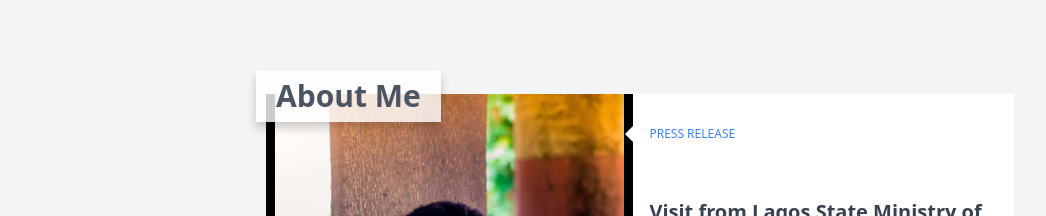
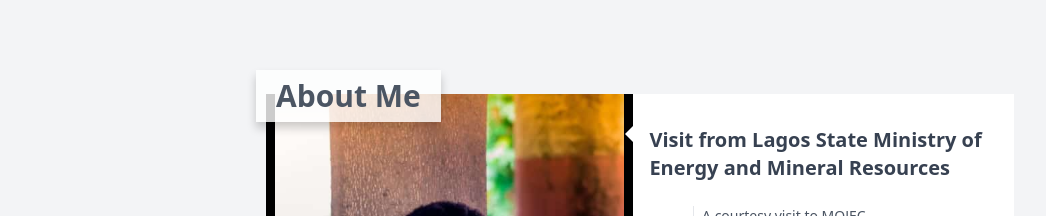
Before and after one commit to samfajobi/MyWebsite, a React (Create React App) app: page / in a window 1280 px wide. Shown: the part 802-1018 px from the top of the page, without its empty margins (0-1046 px from the left). Built offline with nearby package versions, Linux system fonts and the light colour scheme.

Commit message:
Added Image

```diff
--- a/src/components/About.js
+++ b/src/components/About.js
@@ -188,9 +188,9 @@ const NewsSlider = (props) => {
                         />
                       </div>
                       <div className='bg-white w-full lg:w-10/12 arrow px-4 py-8'>
-                        <p className='uppercase text-xs text-blue-500 mb-14'>
-                          press release
-                        </p>
+                        {/* <p className='uppercase text-xs text-blue-500 mb-14'>
+                          press releaseytyty
+                        </p> */}
                         <motion.header className='relative flex flex-col'>
                           <h1 className='text-gray-700 text-xl font-bold mb-6'>
                           {data[newsIndex].headerText}
--- a/src/data/About.js
+++ b/src/data/About.js
@@ -1,5 +1,5 @@
 import DSC_8984 from '../assets/images/aboutSlider/MyImage2.jpg';
-import DSC_9106 from '../assets/images/aboutSlider/DSC_9106.jpg';
+import DSC_9106 from '../assets/images/aboutSlider/PortImage5.jpg';
 import DSC_9149 from '../assets/images/aboutSlider/DSC_9149.jpg';
 import DSC_9188 from '../assets/images/aboutSlider/DSC_9188.jpg';
 import DSC_9200 from '../assets/images/aboutSlider/DSC_9200.jpg';
@@ -104,7 +104,7 @@ export const data = [
 		],
 	},
 	{
-		img: DSC_8984,
+		img: DSC_9106,
 		altText: 'lagos smart meter hackathon',
 		headerText: 'Lagos state smart meter hackathon',
 		descText:
```
Also changed, not shown: src/assets/images/aboutSlider/PortImage5.jpg (added).
